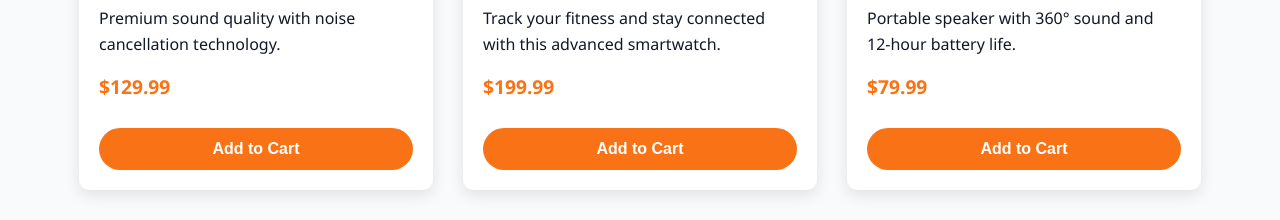
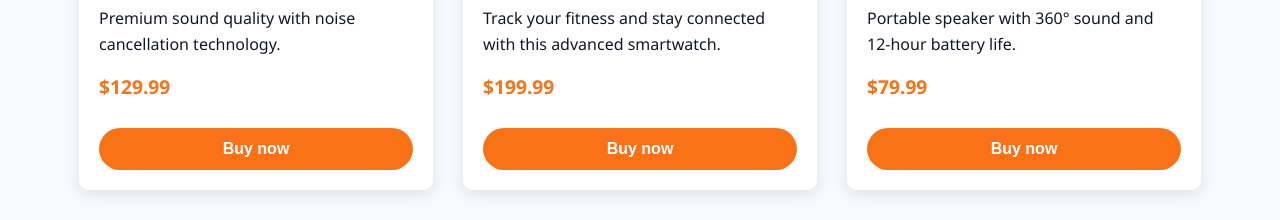
Before and after one commit to musab335/Product-sell, a plain HTML site: page index.html in a window 1280 px wide. Shown: the part 1040-1260 px from the top of the page. Drawn offline with Linux system fonts and the light colour scheme.

Commit message:
Update index.html

```diff
--- a/index.html
+++ b/index.html
@@ -760,7 +760,7 @@
                         <h3>Wireless Headphones</h3>
                         <p>Premium sound quality with noise cancellation technology.</p>
                         <div class="product-price">$129.99</div>
-                        <button class="btn btn-primary product-btn">Add to Cart</button>
+                        <button href="Buy now.html" class="btn btn-primary product-btn">Buy now</button>
                     </div>
                 </div>
 
@@ -773,7 +773,7 @@
                         <h3>Smart Watch</h3>
                         <p>Track your fitness and stay connected with this advanced smartwatch.</p>
                         <div class="product-price">$199.99</div>
-                        <button class="btn btn-primary product-btn">Add to Cart</button>
+                        <button href="Buy now.html" class="btn btn-primary product-btn">Buy now</button>
                     </div>
                 </div>
 
@@ -786,7 +786,7 @@
                         <h3>Bluetooth Speaker</h3>
                         <p>Portable speaker with 360° sound and 12-hour battery life.</p>
                         <div class="product-price">$79.99</div>
-                        <button class="btn btn-primary product-btn">Add to Cart</button>
+                        <button href="Buy now.html" class="btn btn-primary product-btn">Buy now</button>
                     </div>
                 </div>
             </div>
```
